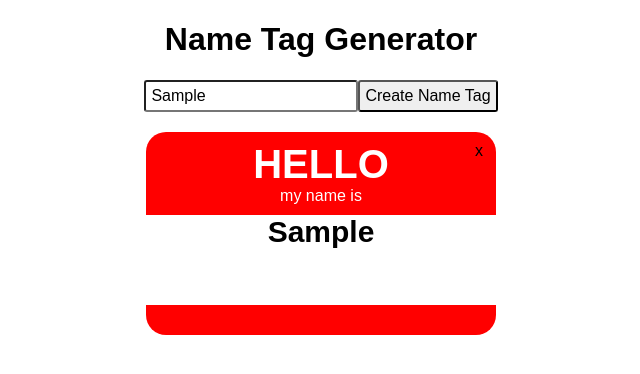
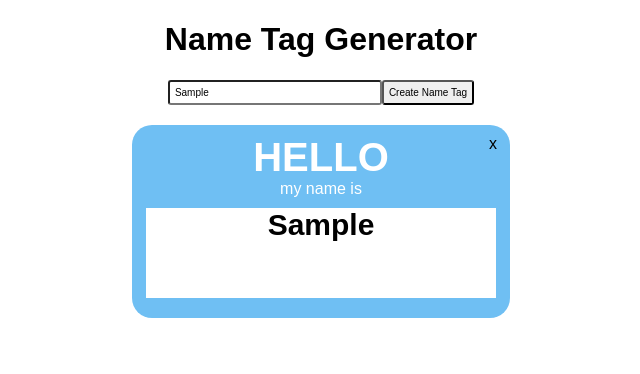
Before and after one commit to mindgitrwx/nameTagGenerator, a React (Create React App) app: page / in a window 1280 px wide. Both pictures are taken after typing "Sample" into the empty fields and a click on the input "Create Name Tag". Shown: the top 374 px of the page, without its empty margins (319-959 px from the left). Built offline with nearby package versions, Linux system fonts and the light colour scheme.

Commit message:
mod - changed color for eye

```diff
--- a/src/styles.css
+++ b/src/styles.css
@@ -6,7 +6,7 @@
 /* Add Name Input */
 input {
   padding: 5px;
-  font-size: 16px;
+  font-size: 10px;
   border-radius: 3px;
 }
 input[type="text"] {
@@ -14,8 +14,8 @@ input[type="text"] {
 }
 
 .name-tag {
-  background-color: red;
-  padding: 10px 0 20px;
+  background-color: rgb(111, 191, 243);
+  padding: 10px 14px 10px;
   border-radius: 20px;
   width: 350px;
   margin: 20px 10px;
```
Also changed, not shown: src/NameTagList.js (+4 -4 lines).
